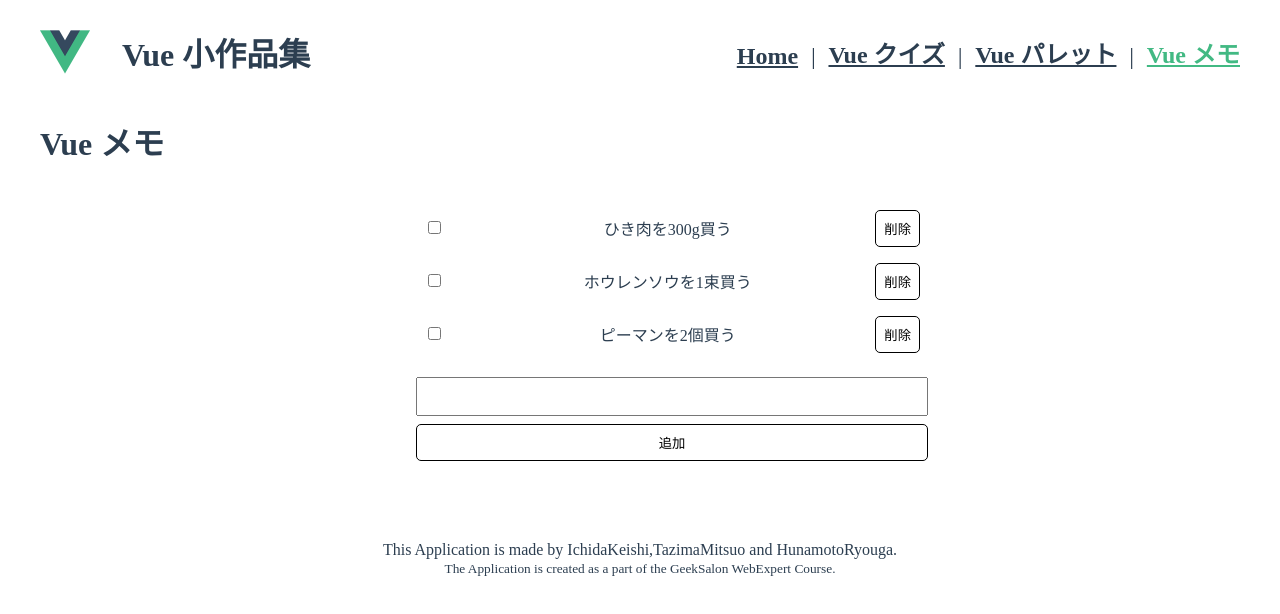
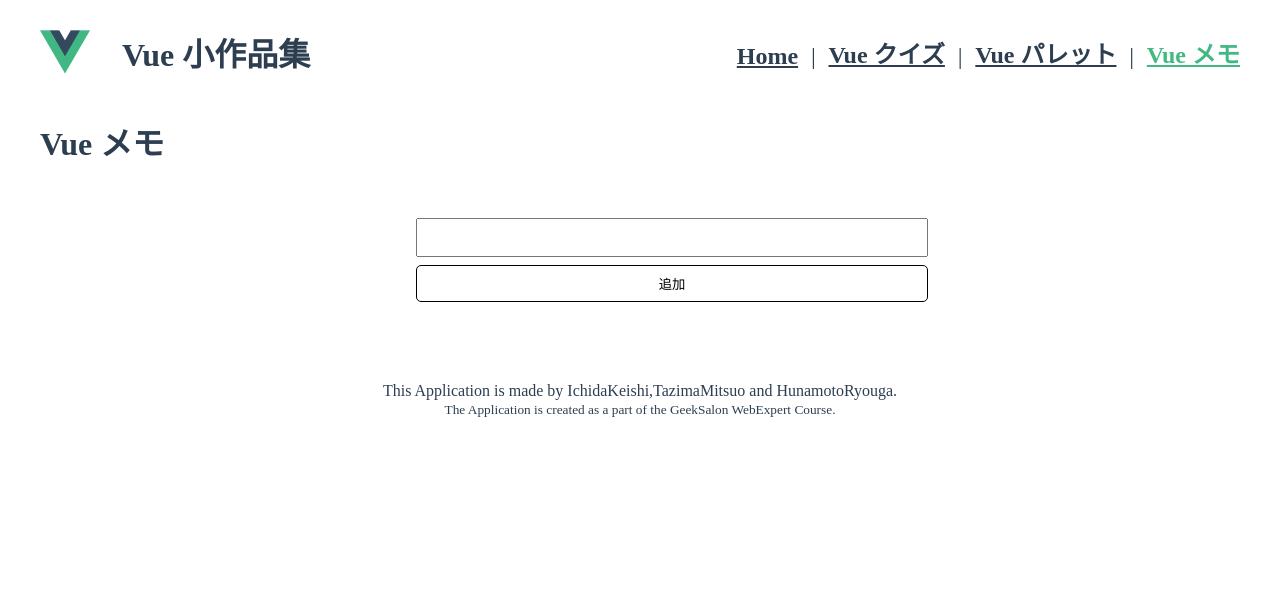
Before and after one commit to webex14-team-10/demo-team-app, a Vue app: page /memo in a window 1280 px wide. Shown: the top 614 px of the page. Built offline with nearby package versions, Linux system fonts and the light colour scheme.

Commit message:
todo作成しました

```diff
--- a/src/views/MemoApp.vue
+++ b/src/views/MemoApp.vue
@@ -2,37 +2,48 @@
   <h1>Vue メモ</h1>
   <div class="memo-list">
     <ul class="memo-list__container">
-      <li class="memo">
+      <li v-for="log in memolist" :key="log" class="memo">
         <div class="memo__checkbox">
           <input type="checkbox" />
         </div>
-        <div class="memo__text">ひき肉を300g買う</div>
-        <button class="memo__delete">削除</button>
-      </li>
-      <li class="memo">
-        <div class="memo__checkbox">
-          <input type="checkbox" />
-        </div>
-        <div class="memo__text">ホウレンソウを1束買う</div>
-        <button class="memo__delete">削除</button>
-      </li>
-      <li class="memo">
-        <div class="memo__checkbox">
-          <input type="checkbox" />
-        </div>
-        <div class="memo__text">ピーマンを2個買う</div>
-        <button class="memo__delete">削除</button>
+        <div class="memo__text">{{ log.memotext }}</div>
+        <button class="memo__delete" v-on:click="deleteinput">削除</button>
       </li>
     </ul>
     <div class="add-memo-field">
-      <input class="add-memo-field__input" type="text" />
-      <button class="add-memo-field__button">追加</button>
+      <input class="add-memo-field__input" type="text" v-model="textInput" />
+      <button class="add-memo-field__button" v-on:click="pushinput">
+        追加
+      </button>
     </div>
   </div>
 </template>
 
 <script>
-export default {}
+export default {
+  data() {
+    return {
+      memolist: [],
+    }
+  },
+  methods: {
+    pushinput() {
+      this.memolist.push({
+        memotext: this.textInput,
+        //textInput.value = "",
+      })
+      this.textInput = ""
+    },
+
+    deleteinput(todo) {
+      //ここでどれが選ばれたかを見る
+      var index = this.memolist.indexOf(todo)
+      //indexで選ばれたものを1つ消す
+      this.memolist.splice(index, 1)
+      //this.memolist.remove
+    },
+  },
+}
 </script>
 
 <style scoped>
```
